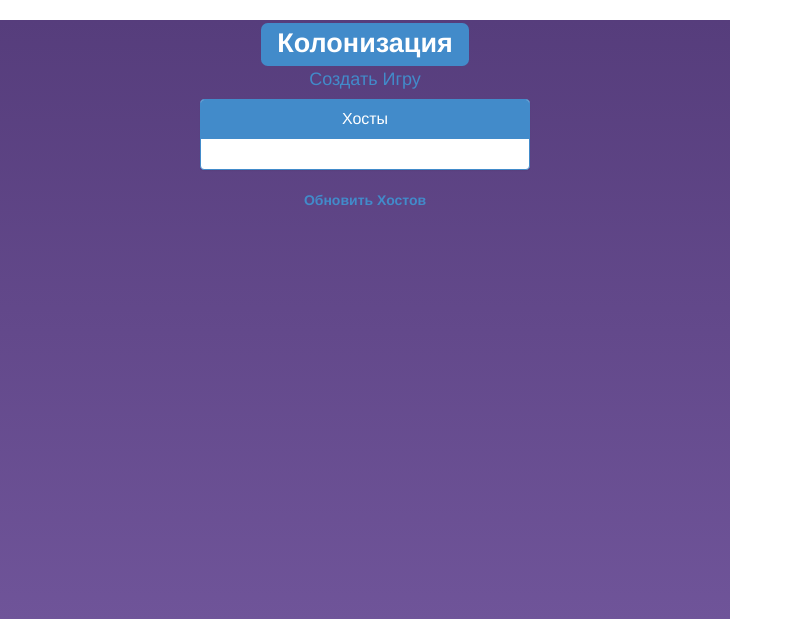
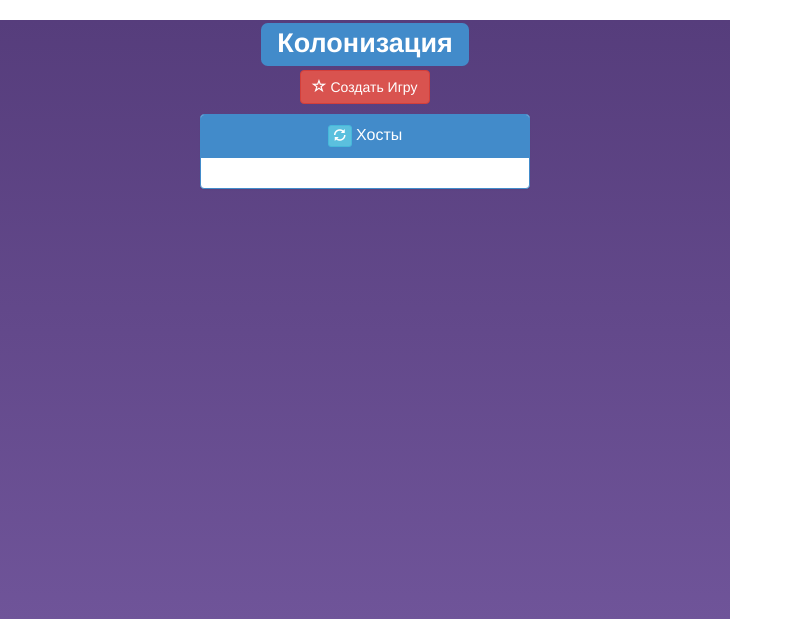
Before and after one commit to ArtemAstahov/colonization, a Django app: page / in a window 1280 px wide. Shown: the top 619 px of the page, without its empty margins (0-793 px from the left). Run offline with Django 3.2, Linux system fonts and the light colour scheme; the visitor is signed in with stand-in values (Sample User, id 1); data comes from the database, SQL or seed files in the repository; data that the repository does not hold is empty; some libraries are stand-ins or nearby versions.

Commit message:
update home page

```diff
--- a/main/views.py
+++ b/main/views.py
@@ -8,9 +8,10 @@ from game.models import get_active_game, get_host_games, get_player, Game
 
 
 class UserScores:
-    def __init__(self, name, score):
+    def __init__(self, name, score, is_current_user):
         self.name = name
         self.score = score
+        self.is_current_user = is_current_user
 
 
 def home(request):
@@ -18,15 +19,24 @@ def home(request):
     users = User.objects.all()
     for user in users:
         score = get_user_score(user)
-        user_scores.append(UserScores(name=user.first_name + " " + user.last_name, score=score))
+        if request.user == user:
+            user_scores.append(UserScores(name=user.first_name + " " + user.last_name,
+                                          score=score, is_current_user=True))
+        else:
+            user_scores.append(UserScores(name=user.first_name + " " + user.last_name,
+                                          score=score, is_current_user=False))
+    user_scores.sort(key=operator.attrgetter('score'))
+    user_scores.sort(key=operator.attrgetter('is_current_user'))
+    user_scores.reverse()
+    user_scores = user_scores[0:5]
     user_scores.sort(key=operator.attrgetter('score'))
     user_scores.reverse()
 
     if request.user.is_authenticated() and get_player(request.user) is not None and get_active_game(request.user):
         return render(request, 'home.html',
-                      {'game': get_active_game(request.user), 'user_scores': user_scores[0:5]})
+                      {'game': get_active_game(request.user), 'user_scores': user_scores})
     else:
-        return render(request, 'home.html', {'host_games': get_host_games(), 'user_scores': user_scores[0:5]})
+        return render(request, 'home.html', {'host_games': get_host_games(), 'user_scores': user_scores})
 
 
 @login_required
--- /dev/null
+++ b/static/js/main/home.js
@@ -0,0 +1,11 @@
+$("#createGame").click(function(){
+    window.location.replace("/game/create_game")
+});
+
+$("#toGame").click(function(){
+    window.location.replace("/game")
+});
+
+$("#refreshHosts").click(function(){
+    window.location.replace("/")
+});
--- a/templates/game/game.html
+++ b/templates/game/game.html
@@ -3,7 +3,7 @@
 {% block content %}
     <div style="height: 35px; padding: 5px">
         <span class="label label-success pull-left">
-            <span class="glyphicon glyphicon-euro"></span>
+            <span class="glyphicon glyphicon-usd"></span>
             <span id="player" class="badge"></span>
         </span>
 
--- a/templates/home.html
+++ b/templates/home.html
@@ -7,17 +7,28 @@
     <div>
         {% if user.is_authenticated %}
             {% if game %}
-                <h3><a href="/game" style="text-decoration: none">В Бой</a></h3>
+                <button id="toGame" type="button" class="btn btn-danger">
+                    <span class="glyphicon glyphicon-fire"></span>
+                    В Бой
+                </button>
                 <h4 style="color: #ffffff;">
                     <p>Ни одна армия не способна остановить мысль,</p>
                     <p>если пришло ее время ...</p>
                 </h4>
             {% else %}
-                <h4><a href="/game/create_game" style="text-decoration: none">Создать Игру</a></h4>
+                <button id="createGame" type="button" class="btn btn-danger">
+                    <span class="glyphicon glyphicon-star-empty"></span>
+                    Создать Игру
+                </button>
 
-                <div class="panel panel-primary" style="width: 330px; margin-left: 200px; margin-right: 200px">
+                <div class="panel panel-primary" style="width: 330px; margin-left: 200px; margin-right: 200px; margin-top: 10px">
                     <div class="panel-heading">
-                        <h3 class="panel-title">Хосты</h3>
+                        <h3 class="panel-title">
+                            <button id="refreshHosts" type="button" class="btn btn-info btn-xs">
+                                <span class="glyphicon glyphicon-refresh"></span>
+                            </button>
+                            Хосты
+                        </h3>
                     </div>
                     <div class="panel-body" style="max-height: 150px; overflow-y: auto;">
                         {% for host_game in host_games %}
@@ -29,15 +40,15 @@
                         {% endfor %}
                     </div>
                 </div>
-
-                <strong><a href="/" style="text-decoration: none">Обновить Хостов</a></strong>
-                <br><br>
             {% endif %}
 
             {% if user_scores %}
-                <table class="table" style="color: #ffffff; width: 330px; margin-left: 200px; margin-right: 200px">
-                    <strong style="color: #ffffff">Таблица Рекордов</strong>
-                    <tr class="info" style="color: #000000">
+                <table class="table table-responsive" style="color: #ffffff; width: 330px; margin-left: 200px; margin-right: 200px; padding-top: 10px">
+                    <h4><span class="label label-danger">
+                         <span class="glyphicon glyphicon-user"></span>
+                        Таблица Рекордов
+                    </span></h4>
+                    <tr>
                         <td><strong>Имя</strong></td>
                         <td><strong>Очки</strong></td>
                     </tr>
@@ -52,4 +63,7 @@
 
         {% endif %}
     </div>
+
+    {% load staticfiles %}
+    <script type="text/javascript" charset="utf-8" src="{% static "js/main/home.js" %}" ></script>
 {% endblock %}
```
